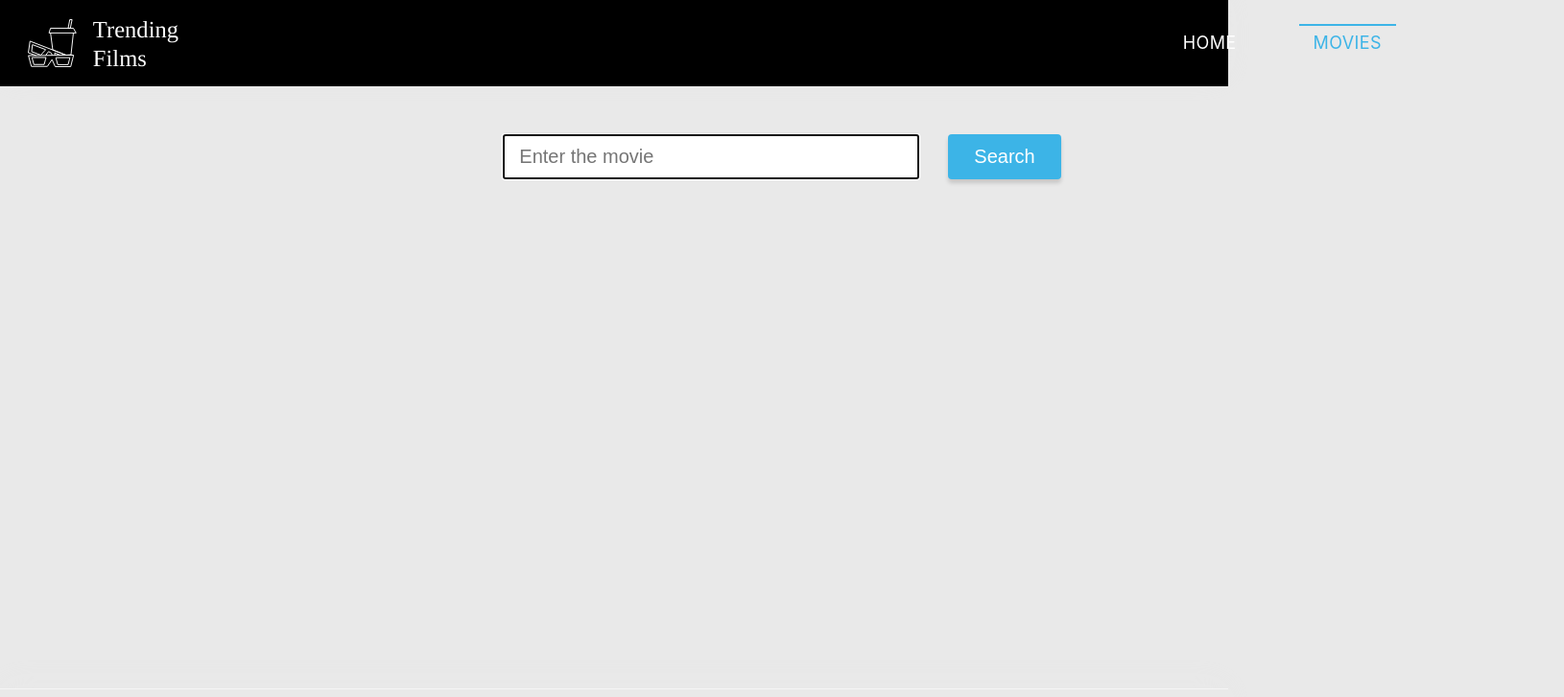
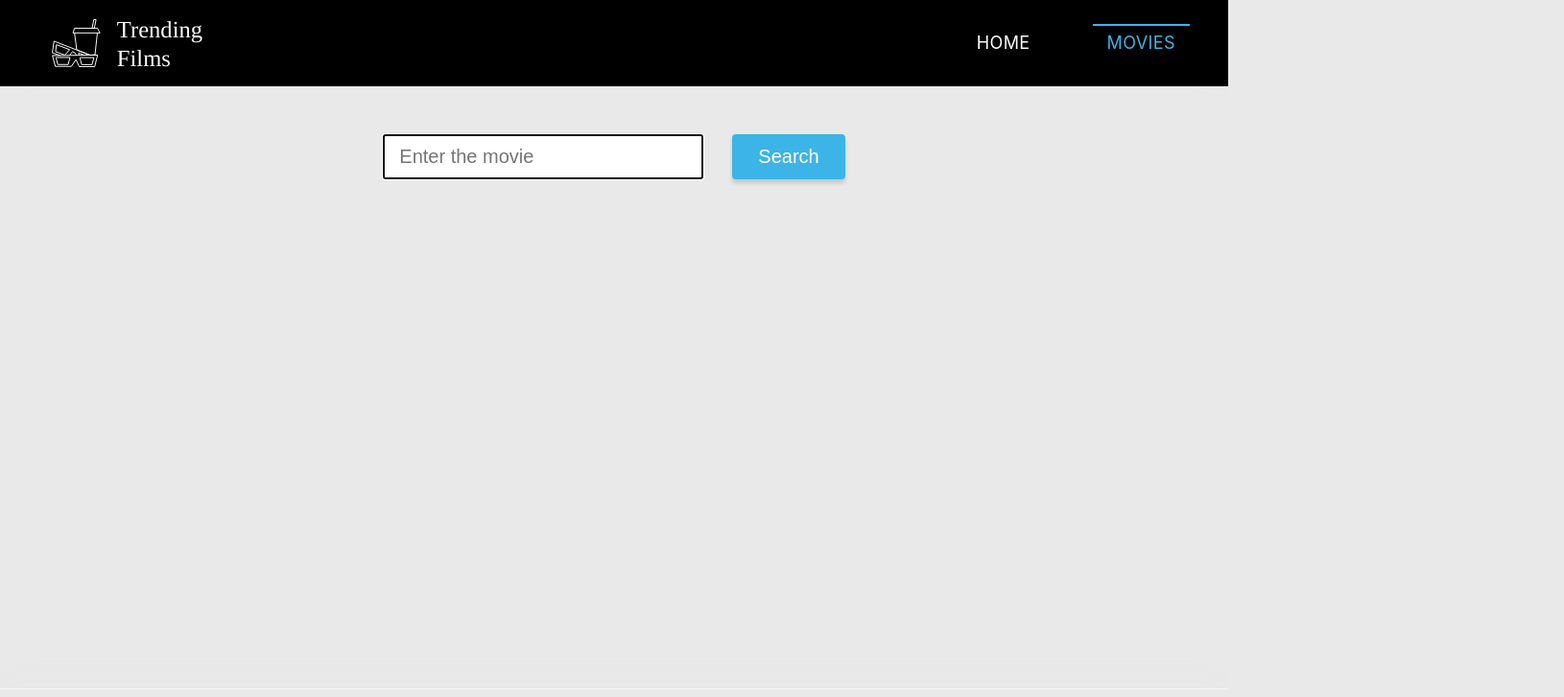
Before and after one commit to VladymyrRzhanov/goit-react-hw-05-movies, a React (Create React App) app: page /movies in a window 1280 px wide. Shown: the top 727 px of the page at 96% size, 1630 px wide, since content can reach past the window. Built offline with nearby package versions, Linux system fonts and the light colour scheme.

Commit message:
small fix

```diff
--- a/src/components/Container/Container.module.css
+++ b/src/components/Container/Container.module.css
@@ -4,7 +4,7 @@
 
 .container {
   position: relative;
-  width: 1600px;
+  width: 1200px;
   margin-left: auto;
   margin-right: auto;
   padding-left: 15px;
--- a/src/components/FilmDetails/FilmDetails.module.css
+++ b/src/components/FilmDetails/FilmDetails.module.css
@@ -14,7 +14,6 @@
   display: block;
   overflow: hidden;
   margin-right: 100px;
-  height: 500px;
   white-space: nowrap;
   text-indent: 100%;
   border-radius: 3px;
--- a/src/components/FilmsGallery/FilmsGallery.module.css
+++ b/src/components/FilmsGallery/FilmsGallery.module.css
@@ -12,7 +12,7 @@
 
 .item {
   display: flex;
-  flex-basis: calc((100% - 5 * 10px) / 6);
+  flex-basis: calc((100% - 5 * 10px) / 5);
   margin: 5px;
   border-radius: 2px;
 }
--- a/src/components/Navigation/Navigation.module.css
+++ b/src/components/Navigation/Navigation.module.css
@@ -9,7 +9,6 @@
   display: flex;
   justify-content: center;
   align-items: center;
-  margin-right: 160px;
 }
 
 .logo {
```
